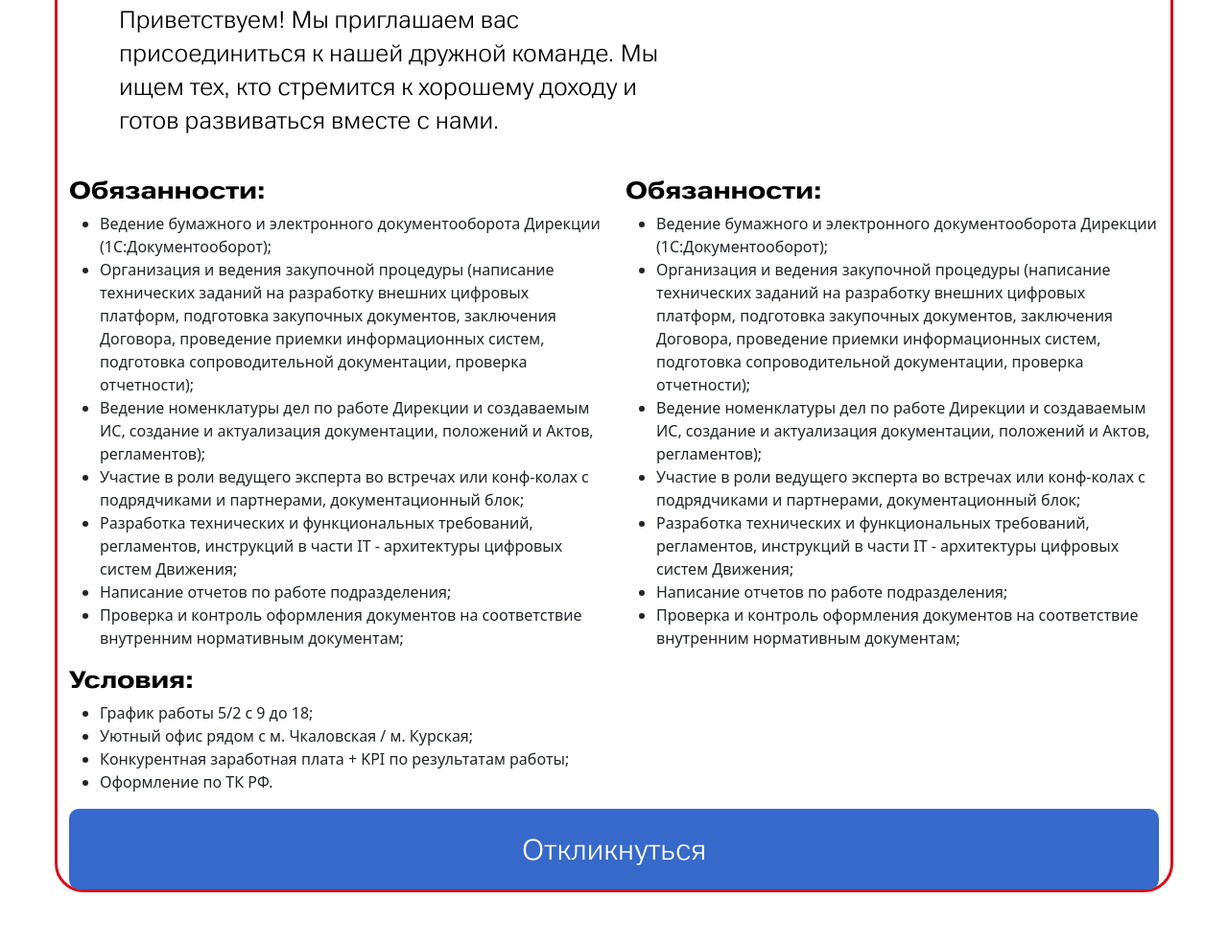
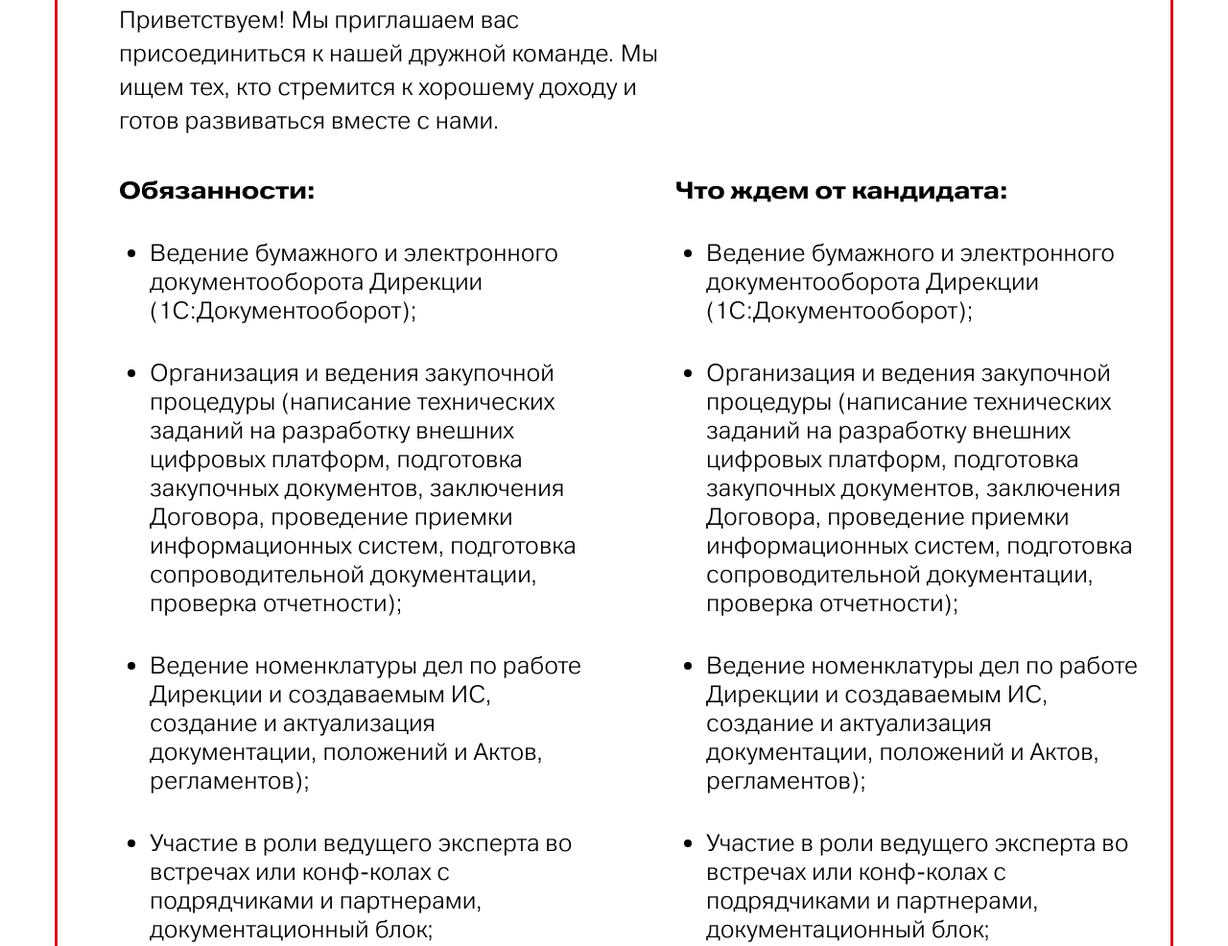
Before and after one commit to lilitantonyanwork/pervie, a plain HTML site: page vacancy-view.html in a window 1280 px wide. Shown: the part 656-1642 px from the top of the page at 96% size. Drawn offline with Linux system fonts and the light colour scheme.

Commit message:
add files

```diff
--- a/css/main.css
+++ b/css/main.css
@@ -1148,11 +1148,12 @@ footer{
 .single-info .vacancy-title{
     max-width: 1247px;
 }
-.single-info .btn-blue{
+.vacancy-info .single-info .btn-blue{
     max-width: 323px;
     height: 61px;
     font-size: 25px;
     line-height: 30px;
+    margin-bottom: 0;
 }
 .single-text{
     font-size:25px;
@@ -1169,4 +1170,26 @@ footer{
     font-weight: 700;
     font-family: Pervye_Extended,sans-serif;
     color: #000;
+    padding-left: 52px;
 }
+.vacancy-info li{
+    font-size:25px;
+    line-height: 30px;
+    font-weight: 300;
+    font-family: Pervye,sans-serif;
+    color: #000;
+    margin-left: 52px;
+    margin-top: 35px;
+}
+.vacancy-info li:last-child{
+    margin-bottom: 71px;
+}
+.vacancy-info .btn-blue{
+    max-width: 518px;
+    width: 100%;
+    height: 99px;
+    margin-bottom: 71px;
+    margin-right: 73px;
+    font-size: 35px;
+    line-height: 42px;
+}
--- a/vacancy-view.html
+++ b/vacancy-view.html
@@ -90,7 +90,7 @@
             </ul>
           </div>
           <div class="col-md-6">
-            <h4>Обязанности:</h4>
+            <h4>Что ждем от кандидата:</h4>
             <ul>
               <li>Ведение бумажного и электронного документооборота Дирекции (1С:Документооборот);</li>
               <li>Организация и ведения закупочной процедуры (написание технических заданий на разработку внешних цифровых платформ, подготовка закупочных документов, заключения Договора, проведение приемки информационных систем, подготовка сопроводительной документации, проверка отчетности);</li>
```
